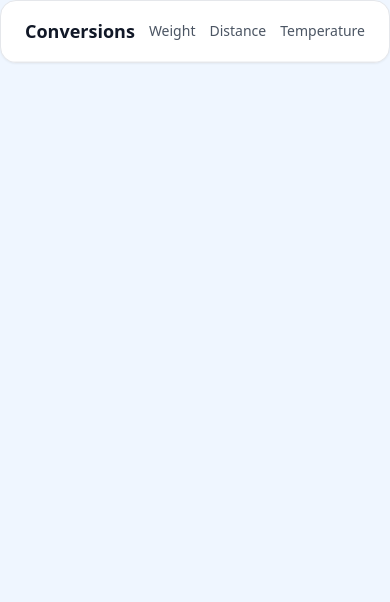
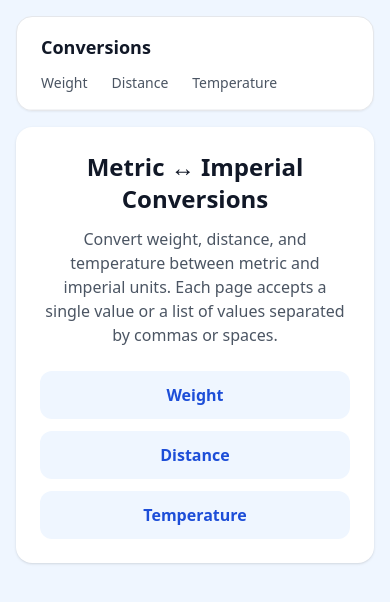
Before and after one commit to PrithviPathania/Assignment-Advanced-JavaScript-and-Tailwind-CSS, a plain HTML site: page index.html in a window 390 px wide. Drawn offline with nearby package versions, Linux system fonts and the light colour scheme.

Commit message:
Polish index.html with landing card and fixed navbar
Fixes the broken nav container div (links now live inside the responsive
container), adds a proper page title, header comment block, and a
landing card with quick links to each converter page.

```diff
--- a/index.html
+++ b/index.html
@@ -1,29 +1,53 @@
+<!--
+    Authors:      Krish Choudhary, Prithvi Pathania, Ricky Mormor
+    Date:         2026-05-29
+    Course:       CPRG 306 B - Advanced JavaScript and Tailwind CSS
+    Page:         Landing page with links to all three converter pages.
+    Inputs:       None (navigation only).
+    Processing:   Renders the shared navbar and a short summary of what
+                  the site does.
+    Outputs:      Static HTML.
+-->
 <!DOCTYPE html>
 <html lang="en">
+
 <head>
-    <script src="https://cdn.tailwindcss.com"></script>
     <meta charset="UTF-8">
     <meta name="viewport" content="width=device-width, initial-scale=1.0">
-    <title>Assignment Advanced JavaScript and Tailwind CSS</title>
-    <!-- <author>Prithvi Pathania</author> -->
-     <!-- CPRG 306 B  -->
+    <title>Unit Conversions</title>
+    <script src="https://cdn.tailwindcss.com"></script>
 </head>
-<body class="bg-blue-50 font-sans">
-<!-- NavBar, includes 3 tabs-->
-<div class="bg-white border border-gray-200 rounded-2xl overflow-hidden shadow-sm ">
 
-<nav class="flex items-center justify-between px-6 py-4 border-b border-gray-100 ">
+<body class="bg-blue-50 font-sans min-h-screen" data-page="index">
 
+    <!-- NavBar -->
+    <div class="bg-white border border-gray-200 rounded-2xl overflow-hidden shadow-sm m-4">
+        <nav class="flex flex-col sm:flex-row sm:items-center sm:justify-between px-6 py-4 border-b border-gray-100 gap-3">
+            <a href="index.html" class="text-lg font-bold text-gray-900">Conversions</a>
+            <div class="flex flex-wrap items-center gap-6">
+                <a href="weight.html" class="text-sm text-gray-600 hover:text-blue-600">Weight</a>
+                <a href="distance.html" class="text-sm text-gray-600 hover:text-blue-600">Distance</a>
+                <a href="temperature.html" class="text-sm text-gray-600 hover:text-blue-600">Temperature</a>
+            </div>
+        </nav>
+    </div>
 
+    <!-- Landing card -->
+    <main class="px-4 md:px-6 max-w-2xl mx-auto">
+        <div class="bg-white rounded-2xl shadow p-6 md:p-10 text-center">
+            <h1 class="text-2xl md:text-3xl font-bold text-gray-900 mb-3">Metric &harr; Imperial Conversions</h1>
+            <p class="text-gray-600 mb-6">
+                Convert weight, distance, and temperature between metric and imperial units.
+                Each page accepts a single value or a list of values separated by commas or spaces.
+            </p>
+            <div class="grid grid-cols-1 sm:grid-cols-3 gap-3">
+                <a href="weight.html" class="bg-blue-50 hover:bg-blue-100 text-blue-700 font-semibold rounded-xl px-4 py-3">Weight</a>
+                <a href="distance.html" class="bg-blue-50 hover:bg-blue-100 text-blue-700 font-semibold rounded-xl px-4 py-3">Distance</a>
+                <a href="temperature.html" class="bg-blue-50 hover:bg-blue-100 text-blue-700 font-semibold rounded-xl px-4 py-3">Temperature</a>
+            </div>
+        </div>
+    </main>
 
-                <a href="index.html" class="text-lg font-bold text-gray-900"> Conversions </a>
-                <div class="hidden lg:flex items-center gap-6"></div>
-                <a href="weight.html" class="text-sm text-gray-600 hover:text-blue-600">Weight </a>
-                <a href="distance.html"class="text-sm text-gray-600 hover:text-blue-600">Distance </a>
-                <a href="temperature.html" class="text-sm text-gray-600 hover:text-blue-600">Temperature </a>
-
-    </nav>
-</div>
-
+    <script src="js/Script.js"></script>
 </body>
 </html>
```
